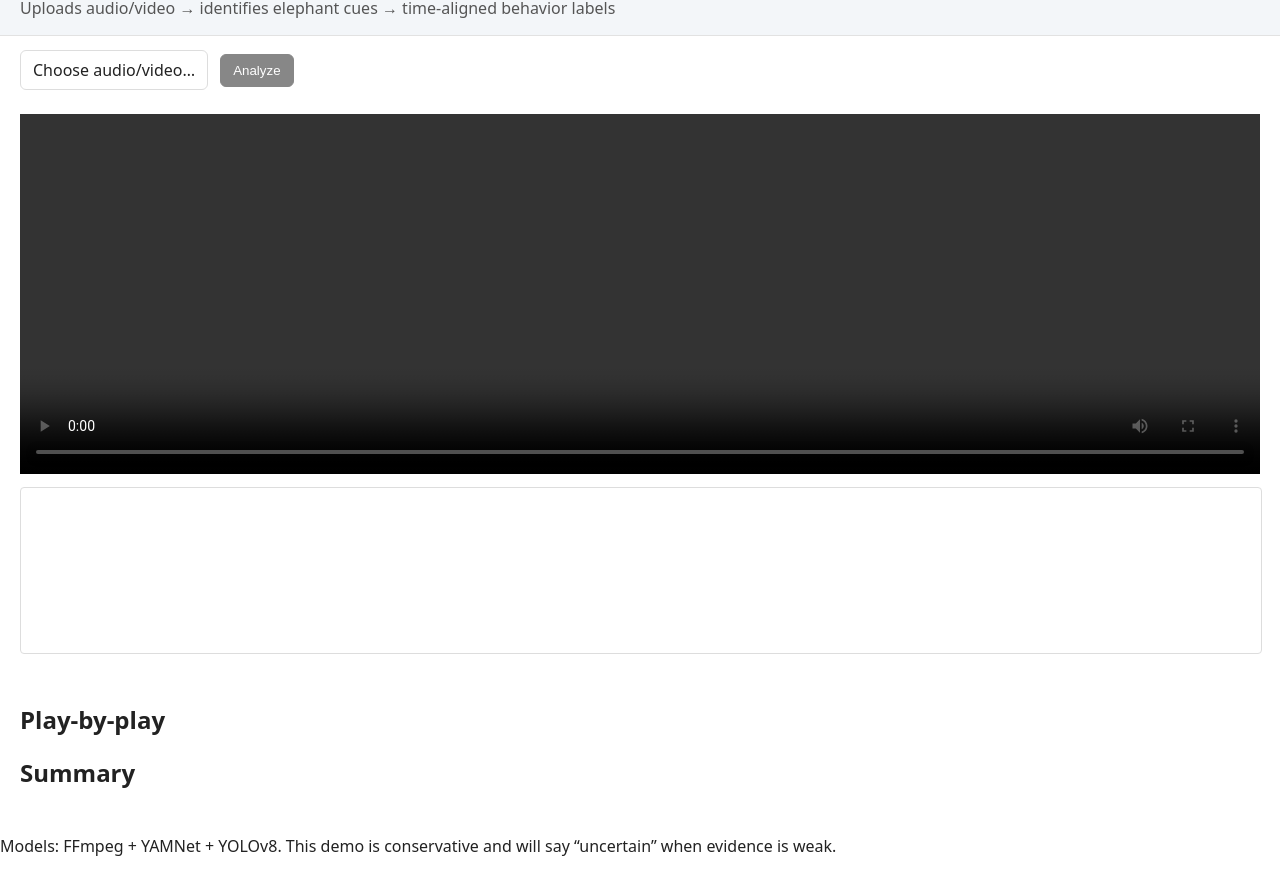
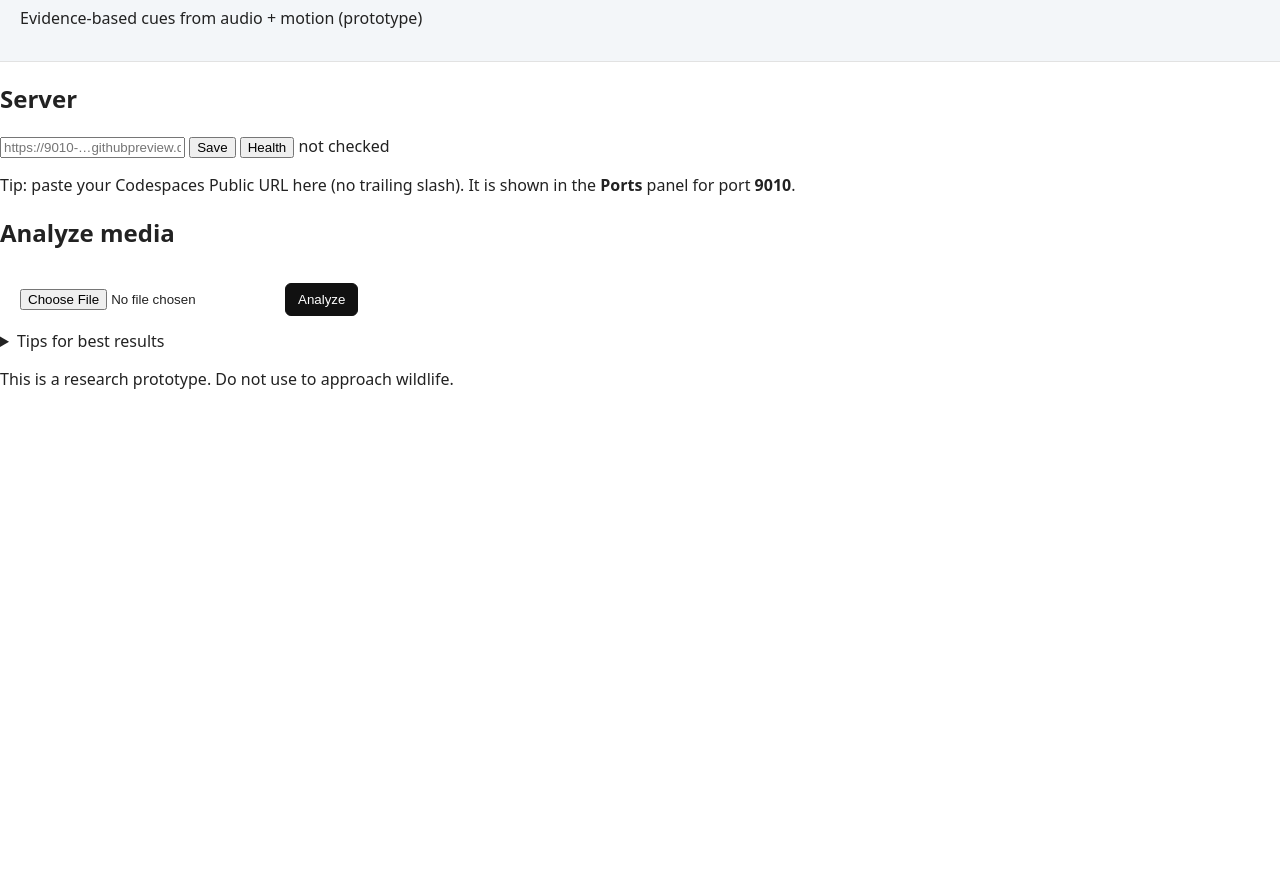
Before and after one commit to cannonballden/TRANSLATOR, a plain HTML site: page docs/index.html in a window 1280 px wide. Shown: the part 68-941 px from the top of the page. After the commit the page ends 800 px from the top, so only its background shows below. Drawn offline with Linux system fonts and the light colour scheme.

Commit message:
Update index.html

```diff
--- a/docs/index.html
+++ b/docs/index.html
@@ -1,49 +1,60 @@
 <!doctype html>
 <html lang="en">
 <head>
-  <meta charset="utf-8">
-  <title>Elephant Translator (Prototype)</title>
-  <meta name="viewport" content="width=device-width, initial-scale=1">
-  <link rel="stylesheet" href="styles.css">
+  <meta charset="utf-8" />
+  <title>Elephant Translator — Demo</title>
+  <meta name="viewport" content="width=device-width, initial-scale=1" />
+  <link rel="stylesheet" href="styles.css" />
 </head>
 <body>
 <header>
-  <h1>Elephant Translator <span class="beta">prototype</span></h1>
-  <p class="subtitle">Uploads audio/video → identifies elephant cues → time-aligned behavior labels</p>
+  <div class="wrap">
+    <h1>Elephant Translator <span class="badge">demo</span></h1>
+    <p class="tagline">Evidence-based cues from audio + motion (prototype)</p>
+  </div>
 </header>
 
-<section class="uploader">
-  <label class="file-label">
-    <input type="file" id="fileInput" accept=".mp4,.mov,.mkv,.avi,.webm,.ogv,.mp3,.wav,.ogg,.oga,.flac"/>
-    <span>Choose audio/video…</span>
-  </label>
-  <button id="analyzeBtn" disabled>Analyze</button>
-  <span id="status"></span>
-</section>
+<main class="wrap">
+  <section class="panel">
+    <h2>Server</h2>
+    <div class="server-bar">
+      <input id="serverUrl" type="url" placeholder="https://9010-…githubpreview.dev" />
+      <button id="saveServer">Save</button>
+      <button id="checkHealth">Health</button>
+      <span id="healthStatus" class="muted">not checked</span>
+    </div>
+    <p class="hint">Tip: paste your Codespaces Public URL here (no trailing slash). It is shown in the <b>Ports</b> panel for port <b>9010</b>.</p>
+  </section>
 
-<section class="player">
-  <video id="player" controls></video>
-  <canvas id="timeline" height="40"></canvas>
-  <div id="legend"></div>
-</section>
+  <section class="panel">
+    <h2>Analyze media</h2>
+    <div class="uploader">
+      <input id="fileInput" type="file" accept="audio/*,video/*" />
+      <button id="analyzeBtn">Analyze</button>
+      <span id="status" class="muted"></span>
+    </div>
+    <details class="tips">
+      <summary>Tips for best results</summary>
+      <ul>
+        <li>Use short clips (5–20 seconds), <b>&lt;= 10 MB</b> to avoid proxy limits.</li>
+        <li>Prefer <b>WAV</b> audio or common video (mp4/webm). Install <b>ffmpeg</b> in Codespaces for more formats.</li>
+        <li>Keep the animal visible and the mic close; avoid heavy wind and crowd noise.</li>
+        <li>The summary is heuristic: treat as guidance, not truth.</li>
+      </ul>
+    </details>
+  </section>
 
-<section class="results">
-  <h2>Play-by-play</h2>
-  <ul id="segments"></ul>
-  <h2>Summary</h2>
-  <div id="summary"></div>
-</section>
+  <section id="results" class="panel hidden">
+    <h2>Results</h2>
+    <div id="summary" class="summary"></div>
+    <div id="timeline"></div>
+    <div id="playbyplay"></div>
+  </section>
+</main>
 
-<footer>
-  <p>Models: FFmpeg + YAMNet + YOLOv8. This demo is conservative and will say “uncertain” when evidence is weak.</p>
+<footer class="wrap">
+  <p class="muted">This is a research prototype. Do not use to approach wildlife.</p>
 </footer>
-
-<div id="explainModal" class="modal hidden">
-  <div class="modal-content">
-    <button id="closeModal">×</button>
-    <pre id="explainText"></pre>
-  </div>
-</div>
 
 <script src="app.js"></script>
 </body>
```
